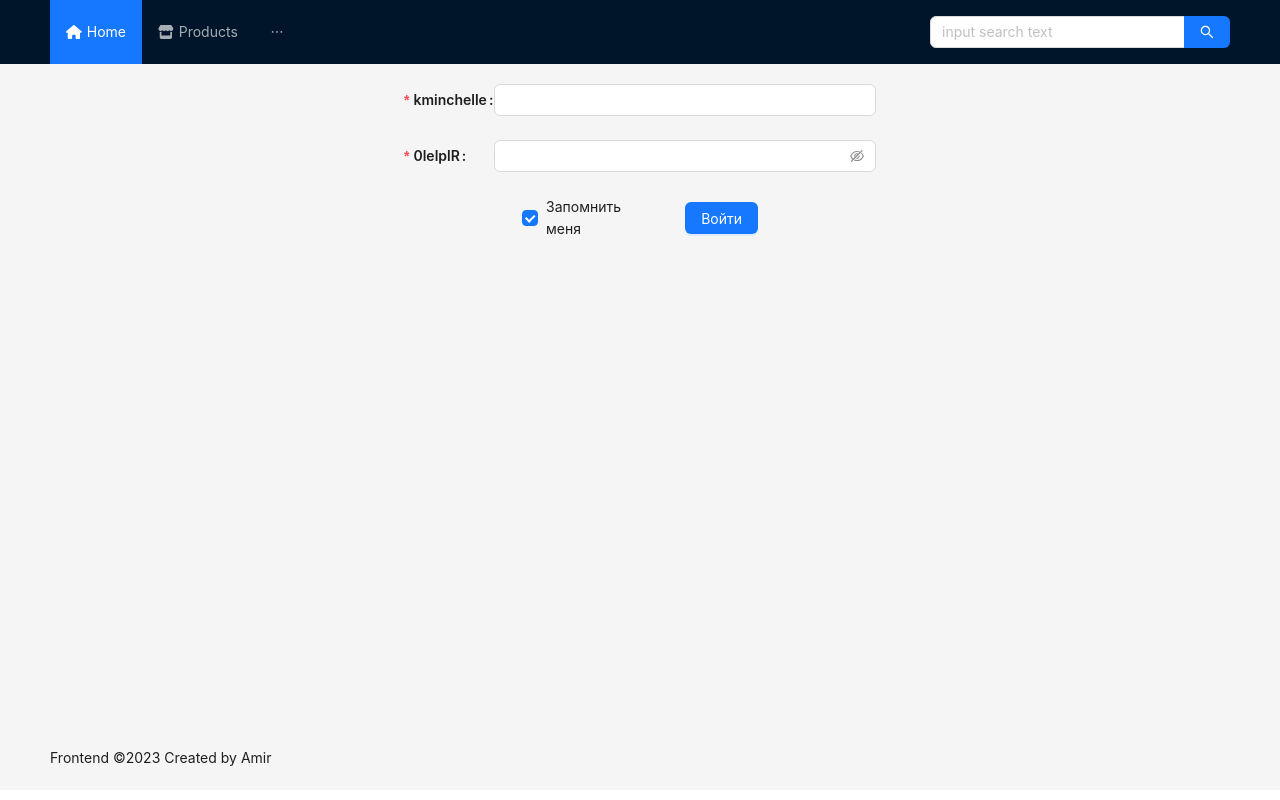
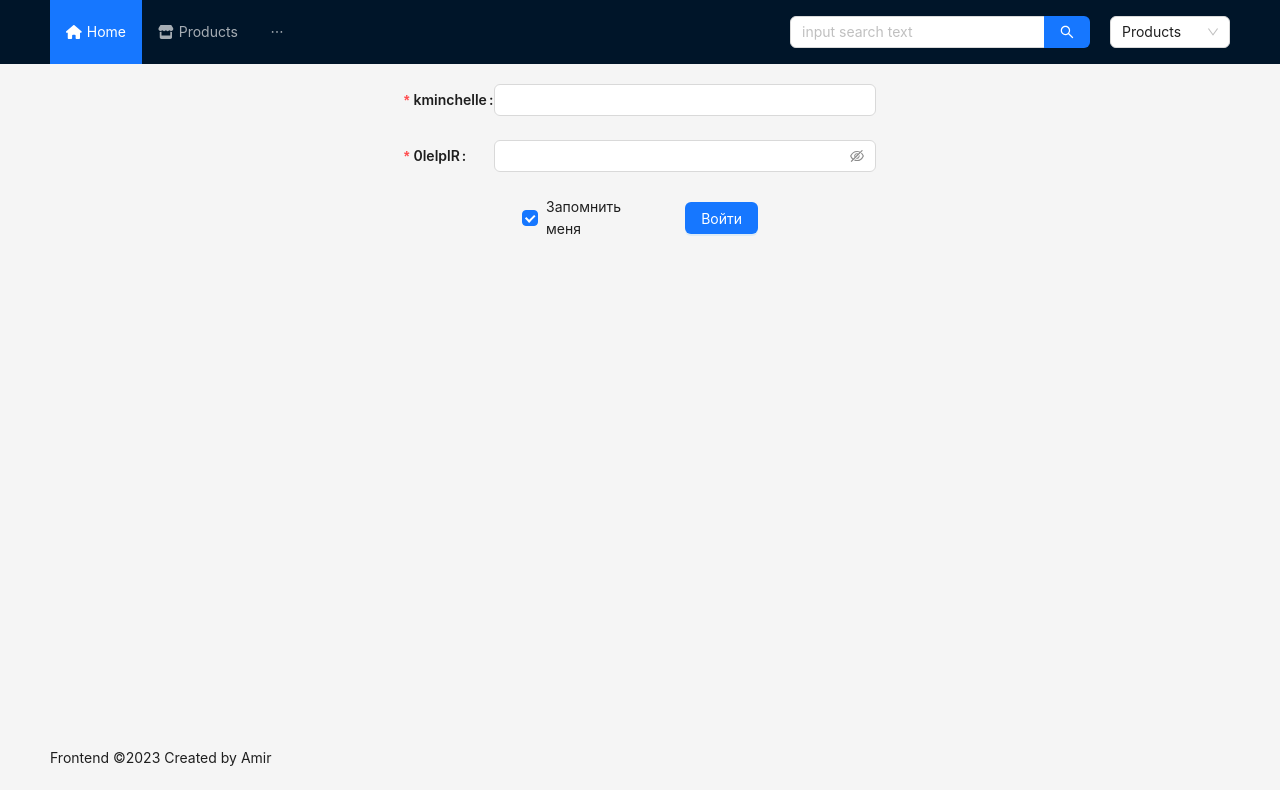
Before and after one commit to Midengrows1/StreApp, a React (Vite) app: page /auth in a window 1280 px wide. Built offline with nearby package versions, Linux system fonts and the light colour scheme.

Commit message:
feat: ready subcategory

```diff
--- a/package.json
+++ b/package.json
@@ -20,6 +20,7 @@
     "react-hot-toast": "^2.4.1",
     "react-redux": "^8.1.2",
     "react-router-dom": "^6.15.0",
+    "react-select": "^5.7.4",
     "react-star-ratings": "^2.3.0"
   },
   "devDependencies": {
--- a/src/App.jsx
+++ b/src/App.jsx
@@ -28,7 +28,7 @@ const App = () => {
             path="products/:id"
             element={<SingleProduct></SingleProduct>}
           ></Route>
-          <Route path="search/" element={<SearchPage></SearchPage>}></Route>
+          <Route path="search/" element={<SearchPage ></SearchPage>}></Route>
         </Route>
         <Route path="*" element={<NotfoundPage></NotfoundPage>}></Route>
       </Routes>
--- a/src/components/HeaderMenu/HeaderMenu.jsx
+++ b/src/components/HeaderMenu/HeaderMenu.jsx
@@ -1,6 +1,6 @@
 import s from "./header.module.css";
 import { AudioOutlined } from "@ant-design/icons";
-import { Layout, Menu, Button, Input } from "antd";
+import { Layout, Menu, Button, Input, Select } from "antd";
 const { Search } = Input;
 import { Link, NavLink, useNavigate } from "react-router-dom";
 import { useDispatch, useSelector } from "react-redux";
@@ -12,7 +12,8 @@ import {
   faRectangleList,
 } from "@fortawesome/free-solid-svg-icons";
 const { Header } = Layout;
-import { signOut } from "../../store/authSlice";
+import { signOut, handleChange } from "../../store/authSlice";
+import SearchPage from "../../pages/SearchPage/SearchPage";
 const suffix = (
   <AudioOutlined
     style={{
@@ -22,6 +23,16 @@ const suffix = (
   />
 );
 
+const options = [
+  {
+    value: "products",
+    label: "Products",
+  },
+  {
+    value: "posts",
+    label: "Posts",
+  },
+];
 const HeaderMenu = () => {
   const dispatch = useDispatch();
   const navigate = useNavigate();
@@ -71,6 +82,7 @@ const HeaderMenu = () => {
           },
         ]}
       />
+      <div className={s.search_navigation}>
         <Search
           style={{ width: 300 }}
           placeholder="input search text"
@@ -79,6 +91,15 @@ const HeaderMenu = () => {
           allowClear
           size="medium"
         />
+        <Select
+          defaultValue="products"
+          style={{
+            width: 120,
+          }}
+          onChange={(e) => dispatch(handleChange(e))}
+          options={options}
+        />
+      </div>
       {signstate ? (
         <Link to="/logout">
           <Button
--- a/src/components/HeaderMenu/header.module.css
+++ b/src/components/HeaderMenu/header.module.css
@@ -26,3 +26,8 @@
   align-items: center;
   gap: 5px;
 }
+.search_navigation {
+  display: flex;
+  align-items: center;
+  gap: 20px;
+}
--- a/src/pages/SearchPage/SearchPage.jsx
+++ b/src/pages/SearchPage/SearchPage.jsx
@@ -1,42 +1,62 @@
 import React, { useEffect, useMemo } from "react";
-import { Card } from "antd";
+import { Card, Empty } from "antd";
 const { Meta } = Card;
 import { useState } from "react";
 import s from "./searchpage.module.css";
 import { useSearchParams } from "react-router-dom";
 import axios from "axios";
+import { useDispatch, useSelector } from "react-redux";
+import { Post } from "../../components";
+const SearchPage = ({ newtype }) => {
+  const dispatch = useDispatch();
+  const newType = useSelector((state) => state.auth.productType);
+  const [searchParams, setSearchParams] = useSearchParams();
+  const [searchData, setSearchData] = useState(null);
+  const searchInput = searchParams.get("q");
+  console.log(searchInput);
+  const onSearch = async () => {
+    const getSearchedData = async (type) => {
+      const { data } = await axios.get(
+        `https://dummyjson.com/${type}/search?q=${searchInput}`
+      );
+      setSearchData(data[`${newType}`]);
+    };
+    getSearchedData(newType);
 
-const SearchPage = () => {
-  const [searchParams, setSearchParams] = useSearchParams();
-  const [searchData, setSearchData] = useState([]);
-  const searchInput = searchParams.get("q");
-  const getSearchedData = async (type) => {
-    const { data } = await axios.get(
-      `https://dummyjson.com/products/search?q=${searchInput}`
-    );
-    console.log(data.products);
-    setSearchData(data.products);
   };
+
   useEffect(() => {
-    getSearchedData();
-  }, [searchInput]);
+    if (searchInput.length >= 1) {
+      onSearch();
+    } else {
+      setSearchData(null);
+    }
+  }, [searchInput, newType]);
+  console.log(searchData);
   return (
     <div className={s.searchpage}>
-      {searchData &&
+      {!!searchData ? (
         searchData.map((item) => {
-          return (
+          return !!item.images ? (
             <Card
               key={item.id}
               hoverable
               style={{
                 width: 240,
               }}
-              cover={<img alt="example" src={item.images[0]} />}
+              cover={<img alt="example" src={item?.images[0]} />}
             >
               <Meta title={item.title} description={item.description} />
             </Card>
+          ) : (
+            <Post key={item.id} post={item}></Post>
           );
-        })}
+        })
+      ) : (
+        <div className={s.empty_data}>
+          <Empty />
+        </div>
+      )}
     </div>
   );
 };
--- a/src/pages/SearchPage/searchpage.module.css
+++ b/src/pages/SearchPage/searchpage.module.css
@@ -0,0 +1,17 @@
+.searchpage {
+  height: calc(100vh - 139px);
+  display: flex;
+  gap: 20px;
+  justify-content: center;
+  align-items: center;
+  flex-flow: row wrap;
+}
+searchpage > * {
+  height: 100%;
+}
+.empty_data {
+  height: calc(100vh - 139px);
+  display: flex;
+  align-items: center;
+  justify-content: center;
+}
--- a/src/store/authSlice.js
+++ b/src/store/authSlice.js
@@ -5,6 +5,7 @@ const initialState = {
   posts: [],
   signState: false,
   cart: [],
+  productType: "products",
 };
 
 const authSlice = createSlice({
@@ -23,9 +24,14 @@ const authSlice = createSlice({
       console.log(action.payload);
       state.cart.push(action.payload);
     },
+    handleChange(state, action) {
+      // console.log(action.payload);
+      state.productType = action.payload;
+    },
   },
   extraReducers: {},
 });
-export const { authUser, getAllPosts, signOut, addCart } = authSlice.actions;
+export const { authUser, getAllPosts, signOut, addCart, handleChange } =
+  authSlice.actions;
 
 export default authSlice.reducer;
```
Also changed, not shown: 1 other file (tests, documents, lock files or other folders). Lines whose indentation alone changed are shown as unchanged.
